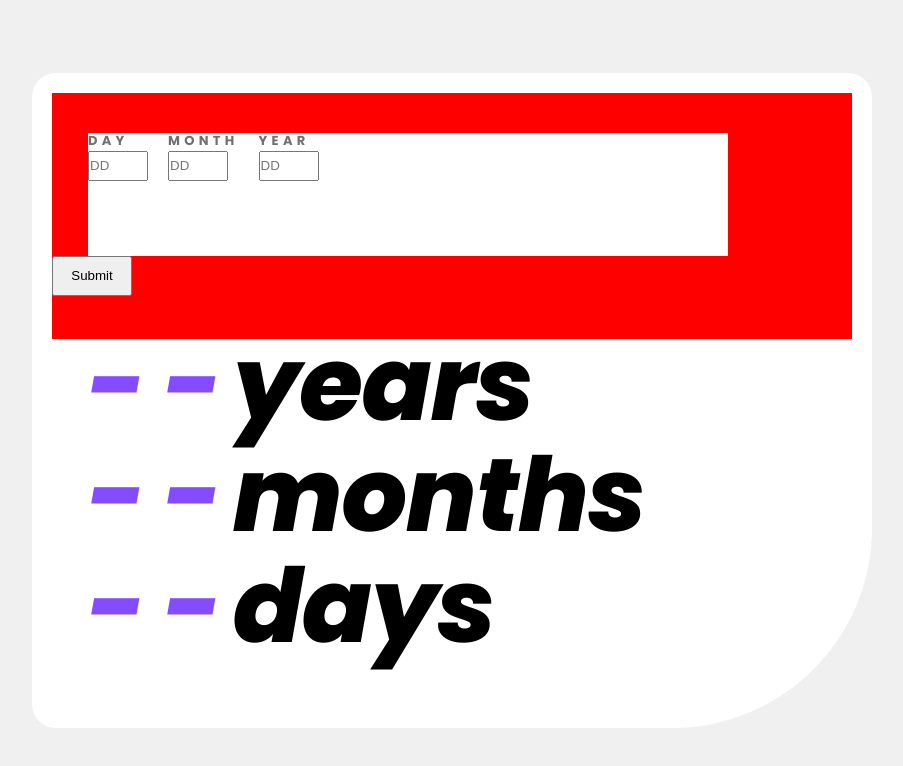
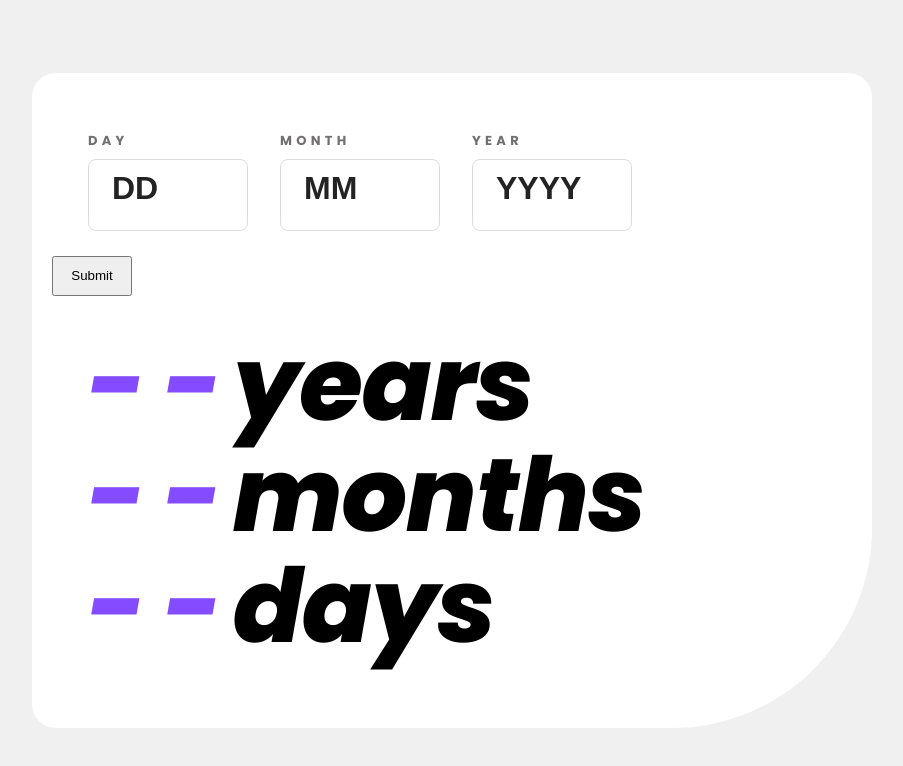
Before and after one commit to pkthunder87/age-calc-app, a React (Vite) app: page / in a window 1280 px wide. Shown: the top 766 px of the page, without its empty margins (188-1091 px from the left). Built offline with nearby package versions, Linux system fonts and the light colour scheme.

Commit message:
Feat: Add initial style to labels and inputs

```diff
--- a/src/components/BirthdayForm.jsx
+++ b/src/components/BirthdayForm.jsx
@@ -6,7 +6,7 @@ function BirthdayForm() {
     display: flex;
     height: 50%;
     width: 80%;
-    column-gap: 2rem;
+    column-gap: 3.2rem;
     margin-top: 4rem;
     margin-left: 3.6rem;
 
@@ -19,20 +19,30 @@ function BirthdayForm() {
   const StyledInput = styled.div`
     display: flex;
     flex-direction: column;
+    font-style: normal;
+    color: var(--color-smokey-grey);
 
     label {
       margin-top: -0.2rem;
       font-size: 1.3rem;
-      font-style: normal;
       letter-spacing: 0.33em;
       font-weight: 700;
-      color: var(--color-smokey-grey);
       text-transform: uppercase;
     }
 
     input {
-      height: 3rem;
-      width: 6rem;
+      margin-top: 0.8rem;
+      height: 7.2rem;
+      width: 16rem;
+      border-radius: 8px;
+      border: 1.2px solid var(--color-light-grey);
+      padding-left: 2.3rem;
+
+      &::placeholder {
+        font-weight: 800;
+        font-size: 3.2rem;
+        color: hsl(0, 1%, 14%);
+      }
     }
   `;
 
@@ -48,7 +58,7 @@ function BirthdayForm() {
   `;
 
   const BirthdayLayout = styled.div`
-    background-color: red;
+    /* background-color: red; */
   `;
 
   return (
@@ -56,15 +66,15 @@ function BirthdayForm() {
       <StyledBirthdayForm id="inputDay" onSubmit={handleSubmit(onSubmit)}>
         <StyledInput>
           <label htmlFor="day">Day</label>
-          <input type="number" id="day" placeholder="DD" {...register("day")} />
+          <input type="text" id="day" placeholder="DD" {...register("day")} />
         </StyledInput>
 
         <StyledInput>
           <label htmlFor="month">Month</label>
           <input
-            type="number"
+            type="text"
             id="month"
-            placeholder="DD"
+            placeholder="MM"
             {...register("month")}
           />
         </StyledInput>
@@ -72,9 +82,9 @@ function BirthdayForm() {
         <StyledInput>
           <label htmlFor="year">Year</label>
           <input
-            type="number"
+            type="text"
             id="year"
-            placeholder="DD"
+            placeholder="YYYY"
             {...register("year")}
           />
         </StyledInput>
--- a/src/styles/GlobalStyles.js
+++ b/src/styles/GlobalStyles.js
@@ -40,6 +40,10 @@ body {
     justify-content: center;
     background-color: var(--color-off-white);
     font-family: 'Poppins', sans-serif;
+    font-kerning: normal;
+    font-smooth: auto;
+    -webkit-font-smoothing: antialiased;
+    -moz-osx-font-smoothing: grayscale;
 }
 `;
 
```
